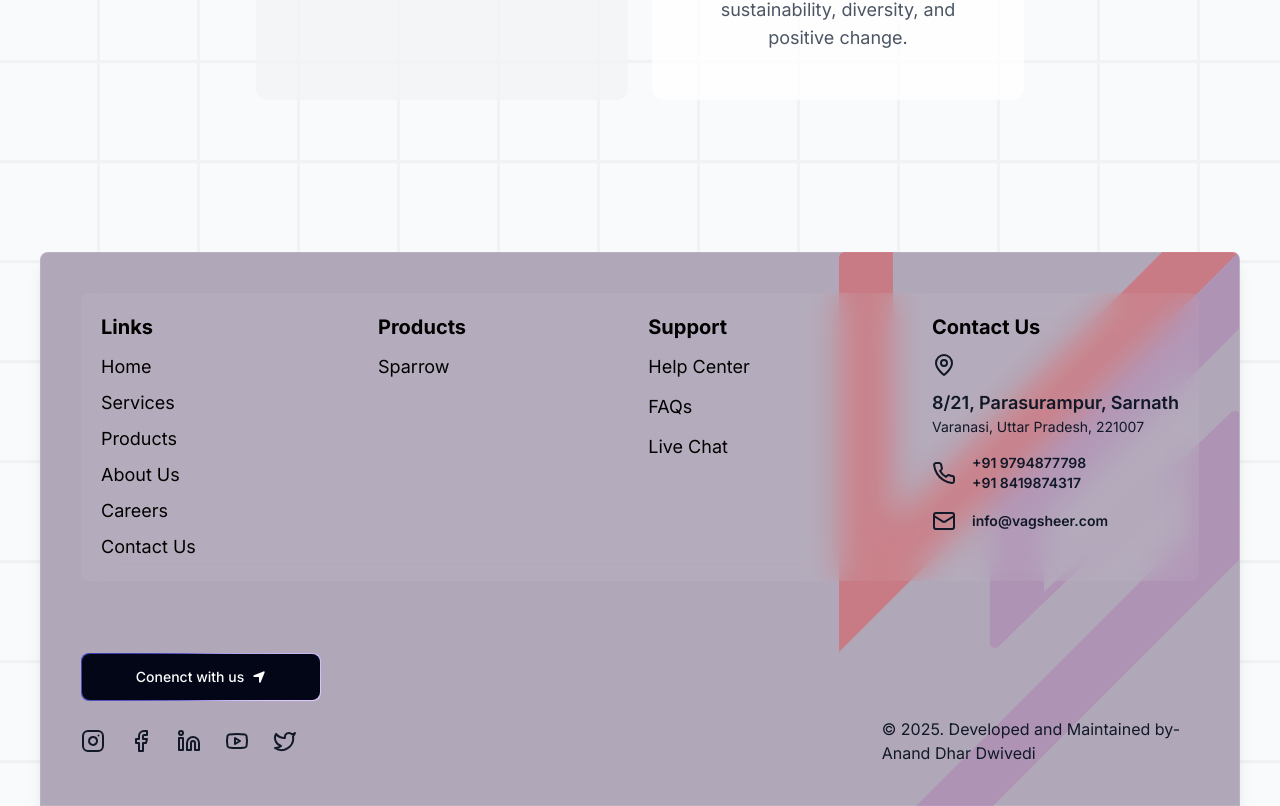
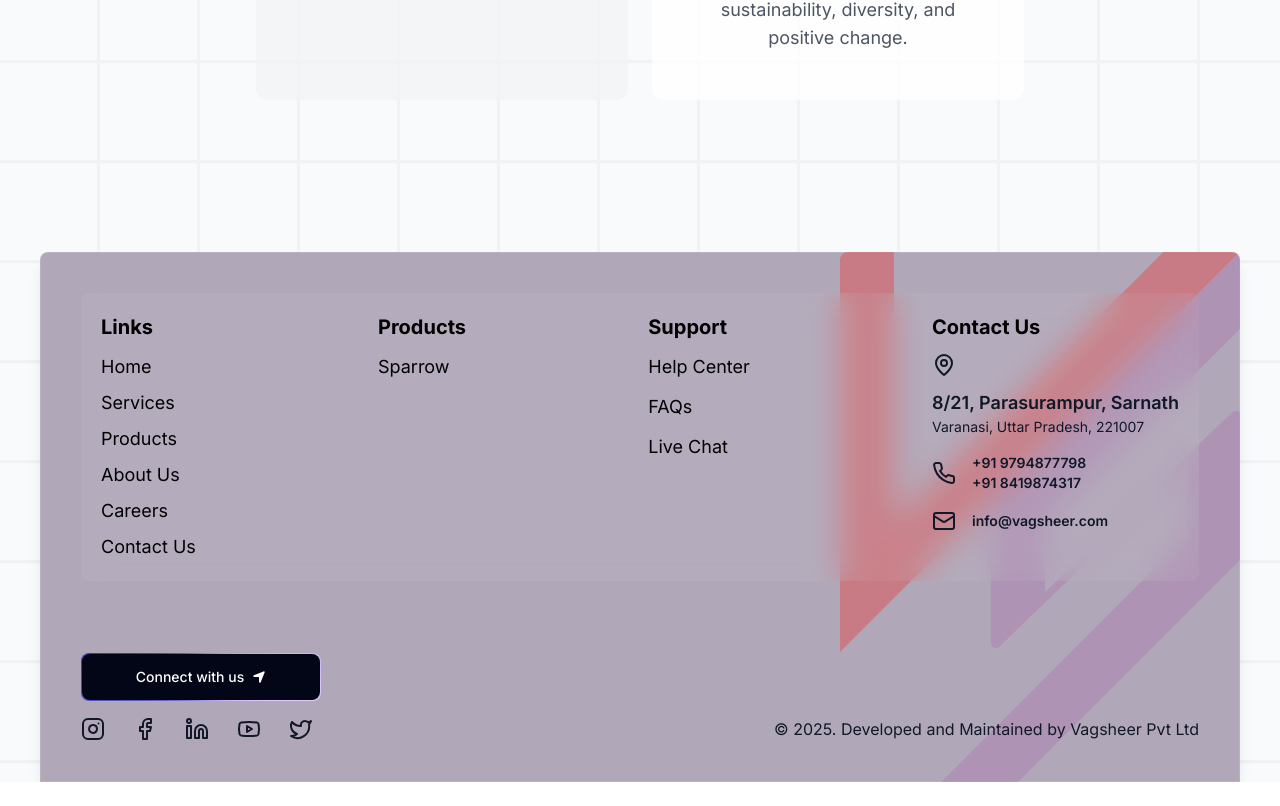
Before and after one commit to vag-web/vagsheer, a Next.js app: page /about in a window 1280 px wide. Shown: the part 2340-3146 px from the top of the page. After the commit the page ends 3122 px from the top, so only its background shows below. Built offline with nearby package versions, Linux system fonts and the light colour scheme.

Commit message:
navbar update and footer update

```diff
--- a/components/wrapper/FloatingNavbar.tsx
+++ b/components/wrapper/FloatingNavbar.tsx
@@ -42,14 +42,30 @@ export const FloatingNav = ({
     setMenuOpen(false);
   };
 
+  // logo - color - main.svg;
   return (
     <>
       {/* Hamburger button */}
+
       <div
-        className={`fixed top-10 right-5 flex w-full px-10 ${
+        className={`fixed top-10 flex w-full px-8 justify-between ${
           menuOpen ? "z-[6000]" : "z-[5000]"
         } md:hidden`}
       >
+        <Link href={"/"} className="flex items-center justify-start">
+          <Image
+            // src="/logos/logo-color-main.svg"
+            src={
+              menuOpen
+                ? "/logos/logo-black-main.svg"
+                : "/logos/logo-color-main.svg"
+            }
+            alt="Logo"
+            width={30}
+            height={30}
+            quality={90}
+          />
+        </Link>
         {/* Logo on the left */}
         {/* Hamburger Menu on the right */}
         <button
--- a/components/wrapper/NewFooter.tsx
+++ b/components/wrapper/NewFooter.tsx
@@ -175,7 +175,7 @@ function FooterSection() {
             {/* Contact Button */}
             <Link href="/contactus" className="w-full sm:w-auto">
               <MagicButton
-                title="Conenct with us"
+                title="Connect with us"
                 icon={<FaLocationArrow />}
                 position="right"
               />
@@ -192,14 +192,14 @@ function FooterSection() {
                   </div>
                 </Link>
               </div>
-              <div className="flex  space-x-4 mb-4">
-                <Phone className=" w-6 h-6" />
+              <div className="flex space-x-4 mb-4 sm:items-center">
+                <Phone className="w-6 h-6" />
                 <div className="text-sm">
-                  <p className="font-semibold">+91 9794877798</p>
-                  <p className="font-semibold">+91 8419874317</p>
+                  <a className="font-semibold">+91 9794877798, </a>
+                  <a className="font-semibold">+91 8419874317</a>
                 </div>
               </div>
-              <div className="flex items-center space-x-4 mb-4">
+              <div className="flex items-center space-x-4 mb-4 ">
                 <Mail className=" w-6 h-6" />
                 <div className="text-sm">
                   <Link
@@ -212,8 +212,8 @@ function FooterSection() {
               </div>
             </div>
 
-            <div className="relative z-10 flex flex-col sm:flex-row sm:items-center mt-4 gap-4 sm:gap-6 w-full overflow-hidden">
-              <div className="flex items-center gap-4 sm:gap-6 w-full">
+            <div className="relative z-10 flex flex-col sm:flex-row items-center justify-between mt-4 gap-4 sm:gap-6 w-full overflow-hidden">
+              <div className="flex justify-center gap-7">
                 {/* <ThemeToggle /> */}
                 {socialMediaIcons.map((social) => (
                   <Link
@@ -227,8 +227,8 @@ function FooterSection() {
                   </Link>
                 ))}
               </div>
-              <p className="text-sm sm:text-base font-normal">
-                © 2025. Developed and Maintained by- Anand Dhar Dwivedi
+              <p className="text-sm sm:text-base font-normal text-center">
+                © 2025. Developed and Maintained by Vagsheer Pvt Ltd
               </p>
             </div>
           </div>
@@ -236,16 +236,15 @@ function FooterSection() {
           {/* Logo Shape */}
           <div
             className="-z-10
-    absolute bottom-[199px] right-[200px] transform translate-x-1/2 translate-y-1/2 opacity-40
+    absolute bottom-[175px] right-[199px] transform translate-x-1/2 translate-y-1/2 opacity-40
     hidden sm:block"
           >
             <Image
               src="/logos/logo-color-small.svg"
               alt="icons"
               width={400}
-              height={485} // Maintain the aspect ratio
-              // layout="responsive"
-              className="rounded-md"
+              height={485}
+              className="rounded-lg"
             />
           </div>
         </div>
```
Also changed, not shown: public/logos/logo-black-main.svg (added), public/logos/logo-color-main.svg (added).
